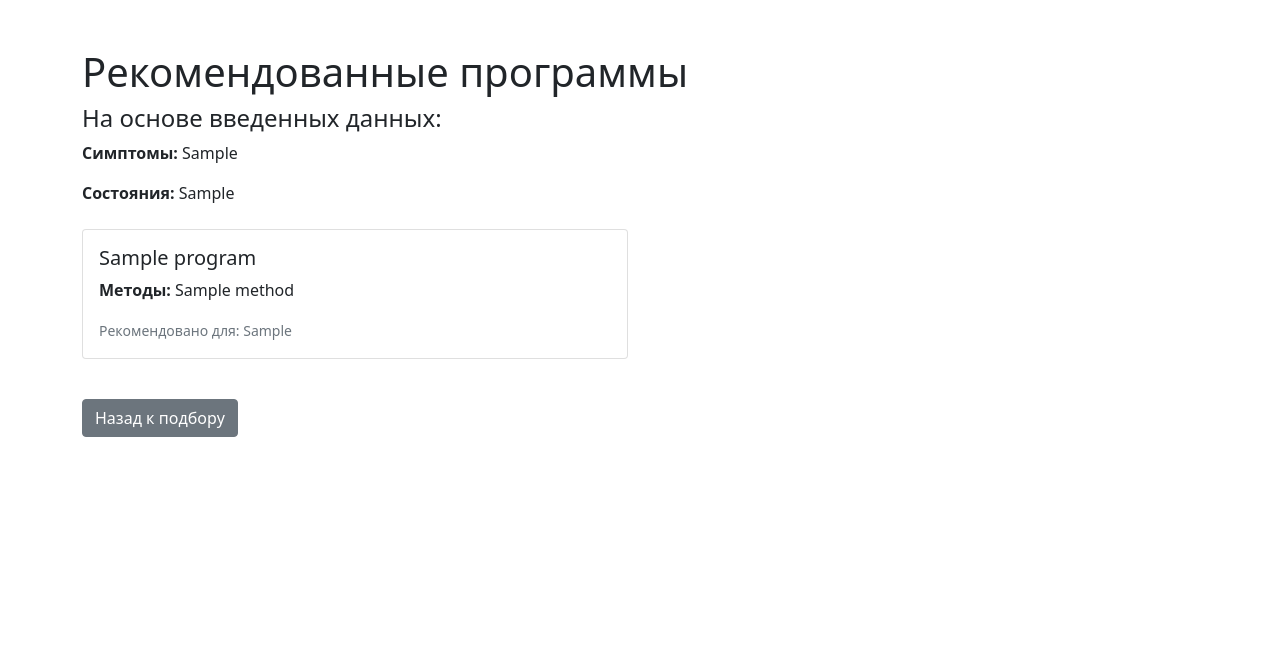
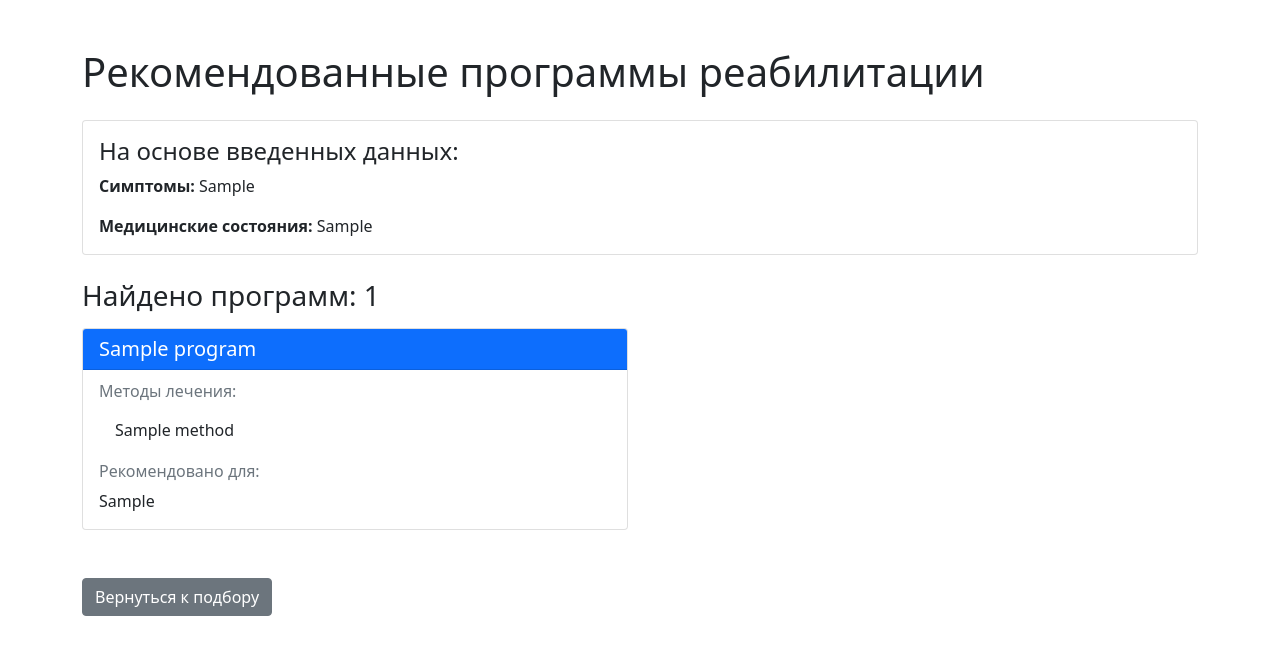
Before and after one commit to ptashek123/rehab_app, a Flask app: template templates/results.html in a window 1280 px wide. Shown: the top 655 px of the page. Run offline with Flask 3, Linux system fonts and the light colour scheme; the template is opened without the code that fills it: most values are stand-ins (such as "Sample title", 1, 10 or a date in 2020); parts of the project's set-up code (start-up, migrations or seed data) failed here and were passed over.

Commit message:
Few fixes for app.py and results page

```diff
--- a/app.py
+++ b/app.py
@@ -5,39 +5,44 @@ app = Flask(__name__)
 
 onto = get_ontology("ontology/rehab_ontology.owx").load()
 
+def get_russian_name(entity):
+    """Получить русское название из rdfs:comment или использовать label"""
+    if hasattr(entity, 'comment') and entity.comment:
+        russian_name = entity.comment.first()
+        if russian_name:
+            return russian_name
+
+    if hasattr(entity, 'label') and entity.label:
+        english_name = entity.label.first()
+        if english_name:
+            return english_name
+
+    return entity.name
+
 def get_entity_by_label(label):
     """Найти сущность по метке (rdfs:label)"""
     return onto.search_one(label=label)
 
 def get_all_entities_by_class_label(class_label):
-    """Получить все сущности по метке класса"""
+    """Получить все сущности по метке класса с русскими названиями"""
     entities = []
     try:
         target_class = get_entity_by_label(class_label)
         if target_class:
             for individual in target_class.instances():
-                individual_label = individual.label.first() if individual.label else individual.name
-                if individual_label:
-                    entities.append(individual_label)
+                russian_name = get_russian_name(individual)
+                if russian_name:
+                    entities.append(russian_name)
+
+            for subclass in target_class.subclasses():
+                russian_name = get_russian_name(subclass)
+                if russian_name and russian_name not in entities:
+                    entities.append(russian_name)
+
     except Exception as e:
         print(f"Error getting entities for {class_label}: {e}")
 
     return list(set(entities))
-
-def get_all_classes_by_parent_label(parent_label):
-    """Получить все подклассы по метке родительского класса"""
-    classes = []
-    try:
-        parent_class = get_entity_by_label(parent_label)
-        if parent_class:
-            for subclass in parent_class.subclasses():
-                subclass_label = subclass.label.first() if subclass.label else subclass.name
-                if subclass_label:
-                    classes.append(subclass_label)
-    except Exception as e:
-        print(f"Error getting subclasses for {parent_label}: {e}")
-
-    return list(set(classes))
 
 def recommend_programs(selected_symptoms, selected_conditions):
     """Подбор программ на основе симптомов и состояний"""
@@ -56,19 +61,22 @@ def recommend_programs(selected_symptoms, selected_conditions):
         includes_prop = get_entity_by_label("includesMethod")
         contraindication_prop = get_entity_by_label("hasContraindication")
 
+        print(f"Properties - Recommended: {recommended_prop}, Includes: {includes_prop}, Contraindication: {contraindication_prop}")
+
         for program in all_programs:
             if not program:
                 continue
 
-            program_label = program.label.first() if program.label else program.name
-            if not program_label:
+            program_name = get_russian_name(program)
+            if not program_name:
                 continue
 
+            print(f"Checking program: {program_name}")
+
             program_info = {
-                'name': program_label,
+                'name': program_name,
                 'methods': [],
-                'recommended_for': [],
-                'contraindications': []
+                'recommended_for': []
             }
 
             if includes_prop:
@@ -78,13 +86,14 @@ def recommend_programs(selected_symptoms, selected_conditions):
                         methods = [methods]
                     for method in methods:
                         if method:
-                            method_label = method.label.first() if method.label else method.name
-                            if method_label:
-                                program_info['methods'].append(method_label)
+                            method_name = get_russian_name(method)
+                            if method_name:
+                                program_info['methods'].append(method_name)
                 except Exception as e:
-                    print(f"Error getting methods for {program_label}: {e}")
+                    print(f"Error getting methods for {program_name}: {e}")
 
             is_recommended = False
+            program_recommendations = []
             if recommended_prop:
                 try:
                     recommendations = getattr(program, recommended_prop.name, [])
@@ -93,13 +102,18 @@ def recommend_programs(selected_symptoms, selected_conditions):
 
                     for rec in recommendations:
                         if rec:
-                            rec_label = rec.label.first() if rec.label else rec.name
-                            program_info['recommended_for'].append(rec_label)
+                            rec_name = get_russian_name(rec)
+                            if rec_name:
+                                program_recommendations.append(rec_name)
 
-                            if rec_label in selected_symptoms or rec_label in selected_conditions:
-                                is_recommended = True
+                                # Проверяем совпадение с выбранными симптомами/состояниями
+                                if rec_name in selected_symptoms or rec_name in selected_conditions:
+                                    is_recommended = True
+                                    print(f"Program {program_name} recommended for {rec_name}")
+
+                    program_info['recommended_for'] = program_recommendations
                 except Exception as e:
-                    print(f"Error getting recommendations for {program_label}: {e}")
+                    print(f"Error getting recommendations for {program_name}: {e}")
 
             has_contraindication = False
             if contraindication_prop:
@@ -110,16 +124,17 @@ def recommend_programs(selected_symptoms, selected_conditions):
 
                     for contra in contraindications:
                         if contra:
-                            contra_label = contra.label.first() if contra.label else contra.name
-                            program_info['contraindications'].append(contra_label)
-
-                            if contra_label in selected_symptoms or contra_label in selected_conditions:
+                            contra_name = get_russian_name(contra)
+                            if contra_name and (contra_name in selected_symptoms or contra_name in selected_conditions):
                                 has_contraindication = True
+                                print(f"Program {program_name} contraindicated for {contra_name}")
+                                break
                 except Exception as e:
-                    print(f"Error getting contraindications for {program_label}: {e}")
+                    print(f"Error getting contraindications for {program_name}: {e}")
 
             if is_recommended and not has_contraindication:
                 recommended_programs.append(program_info)
+                print(f"Added program to recommendations: {program_name}")
 
     except Exception as e:
         print(f"Error in recommend_programs: {e}")
@@ -133,18 +148,18 @@ def index():
         symptoms = get_all_entities_by_class_label("Symptom")
         conditions = get_all_entities_by_class_label("MedicalCondition")
 
-        if not symptoms:
-            symptoms = get_all_classes_by_parent_label("Symptom")
-        if not conditions:
-            conditions = get_all_classes_by_parent_label("MedicalCondition")
-
         print(f"Loaded {len(symptoms)} symptoms: {symptoms}")
         print(f"Loaded {len(conditions)} conditions: {conditions}")
 
+        if not symptoms:
+            symptoms = ["Боль", "Ограниченная подвижность", "Мышечная слабость"]
+        if not conditions:
+            conditions = ["Инсульт", "Травма позвоночника", "Травма сустава"]
+
     except Exception as e:
         print(f"Error loading ontology: {e}")
-        symptoms = ["Боль", "ОграниченнаяПодвижность", "МышечнаяСлабость", "НарушениеРечи", "Депрессия"]
-        conditions = ["Инсульт", "ТравмаПозвоночника", "ТравмаСустава", "РассеянныйСклероз"]
+        symptoms = ["Боль", "Ограниченная подвижность", "Мышечная слабость"]
+        conditions = ["Инсульт", "Травма позвоночника", "Травма сустава"]
 
     return render_template('index.html', symptoms=symptoms, conditions=conditions)
 
--- a/templates/results.html
+++ b/templates/results.html
@@ -8,27 +8,50 @@
 
 <body>
     <div class="container mt-5">
-        <h1>Рекомендованные программы</h1>
+        <h1 class="mb-4">Рекомендованные программы реабилитации</h1>
 
-        <div class="mb-4">
-            <h4>На основе введенных данных:</h4>
-            <p><strong>Симптомы:</strong> {{ selected_symptoms | join(', ') }}</p>
-            <p><strong>Состояния:</strong> {{ selected_conditions | join(', ') }}</p>
+        <div class="card mb-4">
+            <div class="card-body">
+                <h4 class="card-title">На основе введенных данных:</h4>
+                <p class="card-text"><strong>Симптомы:</strong>
+                    {% if selected_symptoms %}
+                    {{ selected_symptoms | join(', ') }}
+                    {% else %}
+                    не выбраны
+                    {% endif %}
+                </p>
+                <p class="card-text"><strong>Медицинские состояния:</strong>
+                    {% if selected_conditions %}
+                    {{ selected_conditions | join(', ') }}
+                    {% else %}
+                    не выбраны
+                    {% endif %}
+                </p>
+            </div>
         </div>
 
         {% if programs %}
+        <h3 class="mb-3">Найдено программ: {{ programs | length }}</h3>
         <div class="row">
             {% for program in programs %}
-            <div class="col-md-6 mb-3">
-                <div class="card">
+            <div class="col-md-6 mb-4">
+                <div class="card h-100">
+                    <div class="card-header bg-primary text-white">
+                        <h5 class="card-title mb-0">{{ program.name }}</h5>
+                    </div>
                     <div class="card-body">
-                        <h5 class="card-title">{{ program.name }}</h5>
                         {% if program.methods %}
-                        <p class="card-text"><strong>Методы:</strong> {{ program.methods | join(', ') }}</p>
+                        <h6 class="card-subtitle mb-2 text-muted">Методы лечения:</h6>
+                        <ul class="list-group list-group-flush mb-3">
+                            {% for method in program.methods %}
+                            <li class="list-group-item">{{ method }}</li>
+                            {% endfor %}
+                        </ul>
                         {% endif %}
+
                         {% if program.recommended_for %}
-                        <p class="card-text"><small class="text-muted">Рекомендовано для: {{ program.recommended_for |
-                                join(', ') }}</small></p>
+                        <h6 class="card-subtitle mb-2 text-muted">Рекомендовано для:</h6>
+                        <p class="card-text">{{ program.recommended_for | join(', ') }}</p>
                         {% endif %}
                     </div>
                 </div>
@@ -37,11 +60,15 @@
         </div>
         {% else %}
         <div class="alert alert-warning" role="alert">
-            К сожалению, по вашему запросу не найдено подходящих программ.
+            <h4 class="alert-heading">Программы не найдены</h4>
+            <p class="mb-0">К сожалению, по вашему запросу не найдено подходящих реабилитационных программ. Попробуйте
+                изменить критерии поиска.</p>
         </div>
         {% endif %}
 
-        <a href="/" class="btn btn-secondary mt-4">Назад к подбору</a>
+        <div class="mt-4">
+            <a href="/" class="btn btn-secondary">Вернуться к подбору</a>
+        </div>
     </div>
 </body>
 
```
